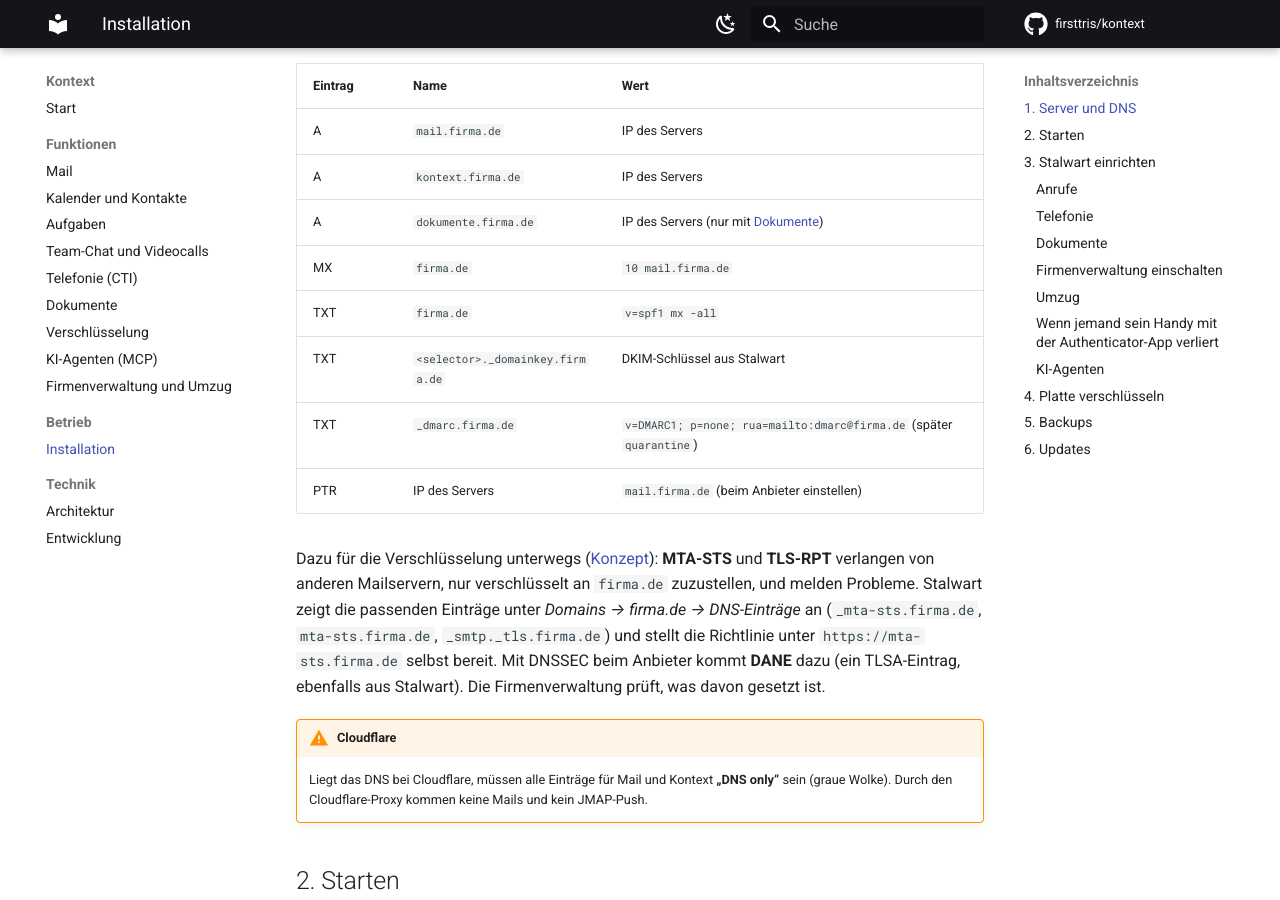
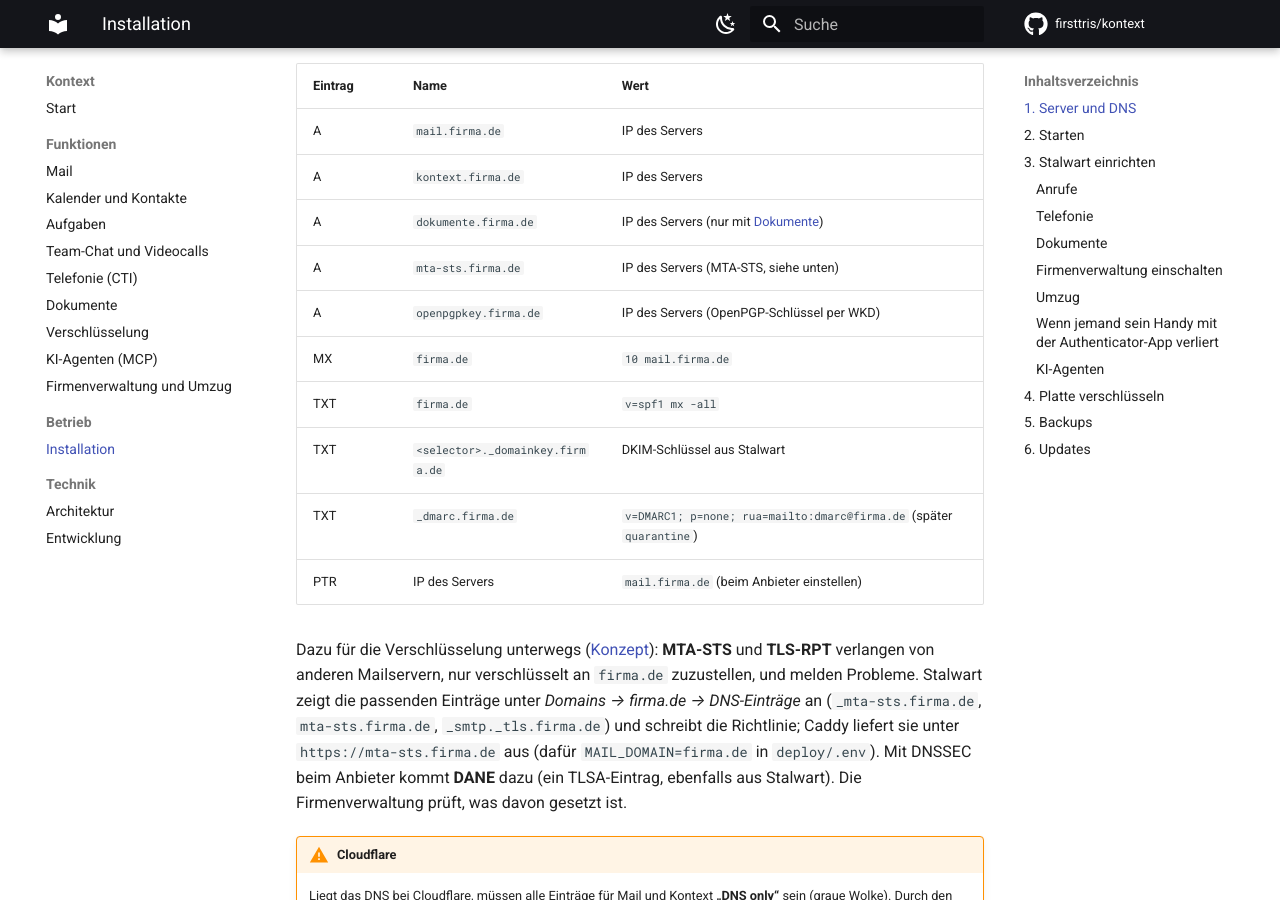
Before and after one commit to firsttris/kontext, an MkDocs documentation site: the page built from docs/installation.md, in a window 1280 px wide and 900 px high, scrolled down 326 px. Built offline with MkDocs 1.6.1 and Material for MkDocs 9.7.7, drawn with Linux system fonts in a browser that asks for light colours; comment, search, counter and statistics services are not loaded.

Commit message:
Deploy: Kontext's CalDAV, WKD and MTA-STS reach the right service
Caddy sent all of /dav/* and /.well-known/* to Stalwart, so in production
Kontext's task boards (/dav/, /dav/tasks/…) and its WKD
(/.well-known/openpgpkey) were unreachable; and no site served
mta-sts.<domain>, where other mail servers fetch the MTA-STS policy.

- Only Stalwart's DAV paths go to Stalwart (/dav/cal, card, file, pal,
  itip: DavResourceName in crates/groupware/src/lib.rs); the rest of /dav
  and /.well-known/openpgpkey go to Kontext.
- New sites mta-sts.<MAIL_DOMAIN> (Stalwart's policy) and
  openpgpkey.<MAIL_DOMAIN> (WKD, advanced method), with MAIL_DOMAIN in
  .env, compose and the Quadlet unit and the DNS records in the guide.
- The forwarding headers and security headers are snippets now, so
  Schreibzeug's proxy drops Forwarded too.

Co-Authored-By: Claude Opus 5.5 <noreply@anthropic.com>
Claude-Session: https://claude.ai/code/session_01ACWaDMtj3bMXNUyWWhw8rH

```diff
--- a/docs/installation.md
+++ b/docs/installation.md
@@ -13,6 +13,8 @@ IP muss sich setzen lassen.
 | A       | `mail.firma.de`                  | IP des Servers                                                      |
 | A       | `kontext.firma.de`             | IP des Servers                                                      |
 | A       | `dokumente.firma.de`             | IP des Servers (nur mit [Dokumente](#dokumente))                    |
+| A       | `mta-sts.firma.de`               | IP des Servers (MTA-STS, siehe unten)                               |
+| A       | `openpgpkey.firma.de`            | IP des Servers (OpenPGP-Schlüssel per WKD)                          |
 | MX      | `firma.de`                       | `10 mail.firma.de`                                                  |
 | TXT     | `firma.de`                       | `v=spf1 mx -all`                                                    |
 | TXT     | `<selector>._domainkey.firma.de` | DKIM-Schlüssel aus Stalwart                                         |
@@ -22,8 +24,9 @@ IP muss sich setzen lassen.
 Dazu für die Verschlüsselung unterwegs ([Konzept](encryption.md)): **MTA-STS** und **TLS-RPT**
 verlangen von anderen Mailservern, nur verschlüsselt an `firma.de` zuzustellen, und melden
 Probleme. Stalwart zeigt die passenden Einträge unter *Domains → firma.de → DNS-Einträge* an
-(`_mta-sts.firma.de`, `mta-sts.firma.de`, `_smtp._tls.firma.de`) und stellt die Richtlinie unter
-`https://mta-sts.firma.de` selbst bereit. Mit DNSSEC beim Anbieter kommt **DANE** dazu (ein
+(`_mta-sts.firma.de`, `mta-sts.firma.de`, `_smtp._tls.firma.de`) und schreibt die Richtlinie;
+Caddy liefert sie unter `https://mta-sts.firma.de` aus (dafür `MAIL_DOMAIN=firma.de` in
+`deploy/.env`). Mit DNSSEC beim Anbieter kommt **DANE** dazu (ein
 TLSA-Eintrag, ebenfalls aus Stalwart). Die Firmenverwaltung prüft, was davon gesetzt ist.
 
 !!! warning "Cloudflare"
```
Also changed, not shown: docs/architecture.md (+3 -1 lines), docs/tasks.md (+2 -1 lines), 4 other files.
